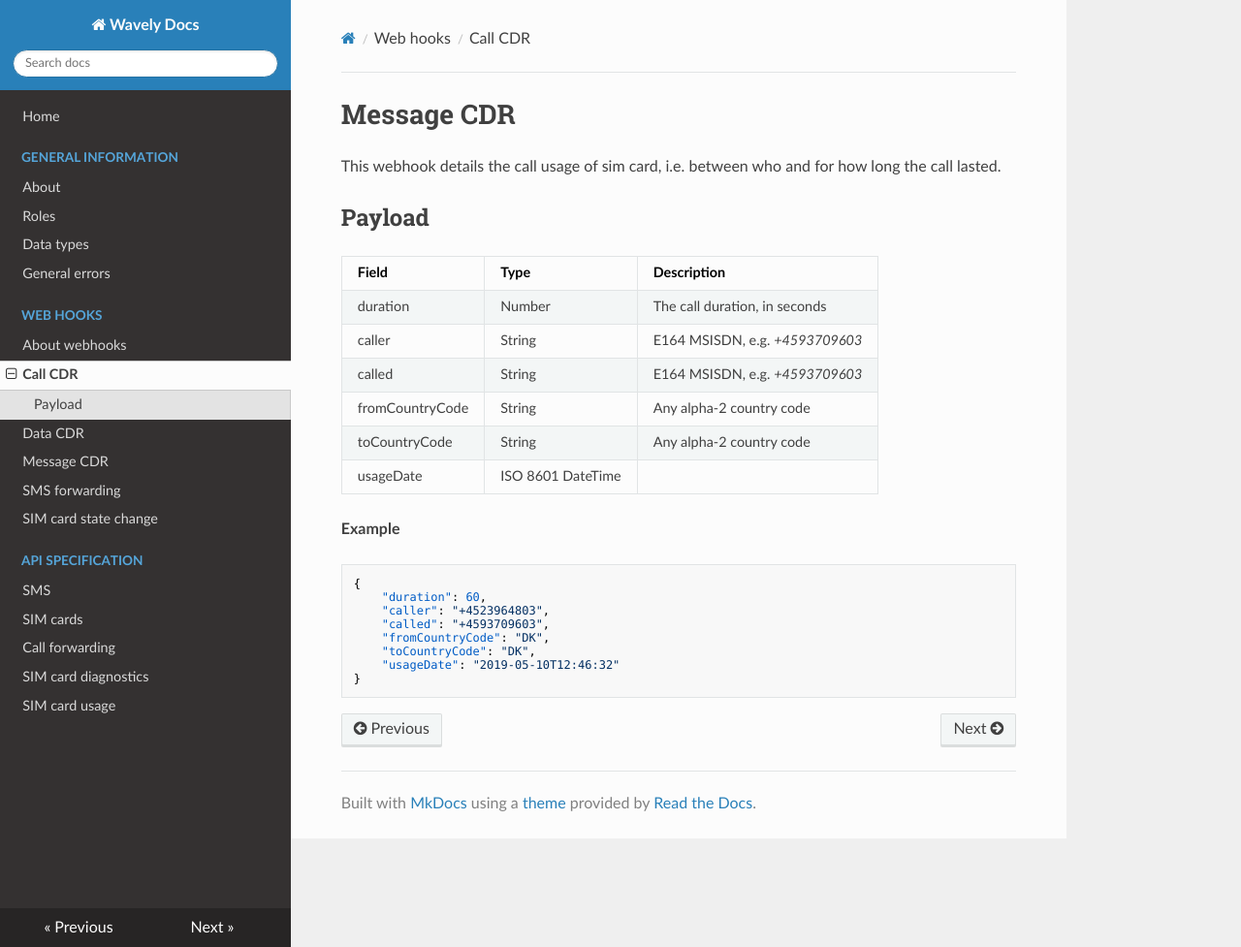
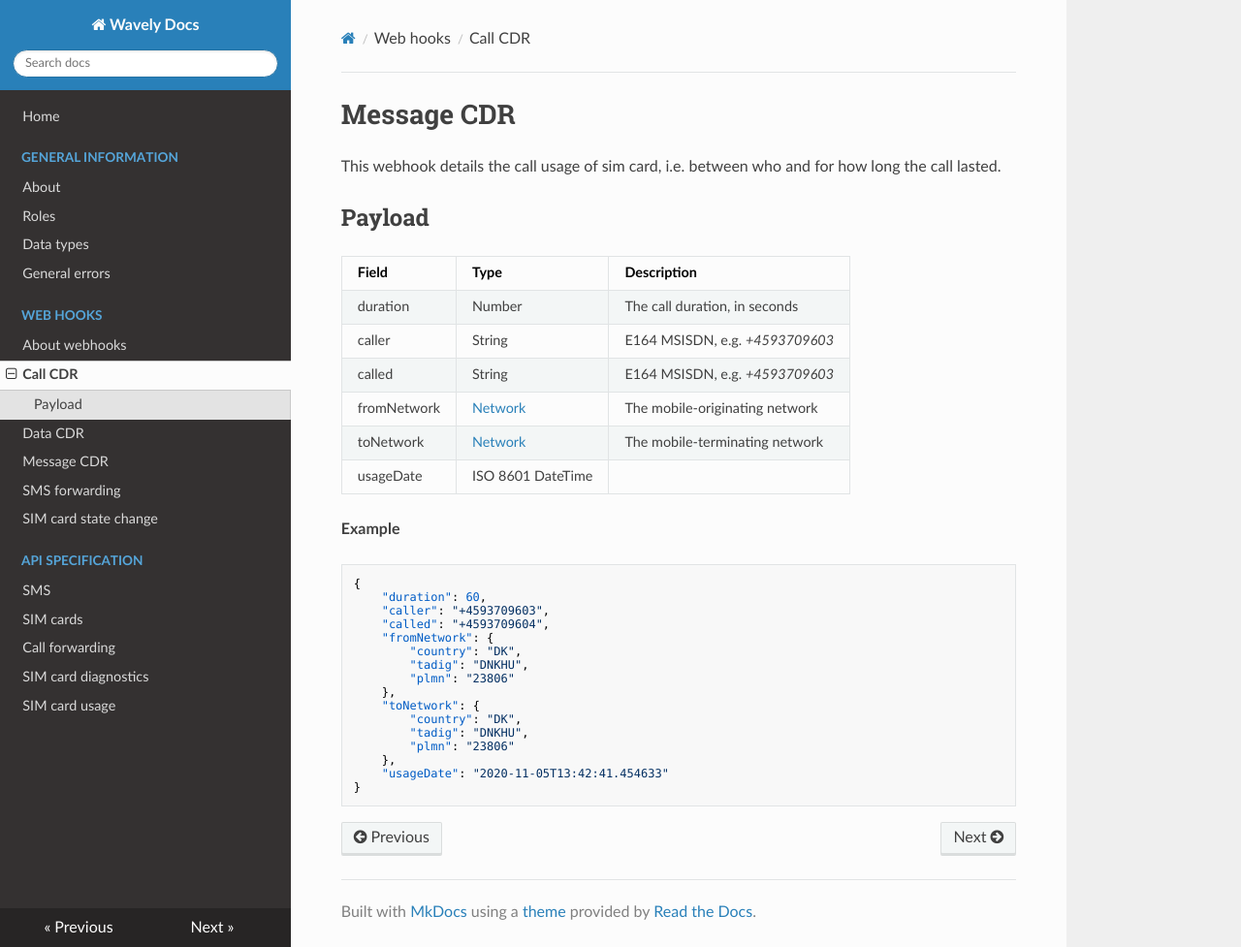
Before and after one commit to Wavelyio/wavely-docs, an MkDocs documentation site: the page built from docs/webhooks/call-cdr.md, in a window 1280 px wide and 977 px high. Shown: the whole window at 97% size. Built offline with MkDocs 1.6.1, drawn with Linux system fonts in a browser that asks for light colours; nearby versions of some CDN libraries; old or Windows-style settings are respelled for this version of MkDocs.

Commit message:
Describe Call CDR webhook

````diff
--- a/docs/webhooks/call-cdr.md
+++ b/docs/webhooks/call-cdr.md
@@ -9,19 +9,27 @@ Field        | Type          | Description
 duration | Number | The call duration, in seconds
 caller | String | E164 MSISDN, e.g. *+4593709603*
 called | String | E164 MSISDN, e.g. *+4593709603*
-fromCountryCode | String | Any alpha-2 country code
-toCountryCode | String | Any alpha-2 country code
+fromNetwork | [Network](/general-information/data-types/#network) | The mobile-originating network
+toNetwork | [Network](/general-information/data-types/#network) | The mobile-terminating network
 usageDate | ISO 8601 DateTime |
 
 **Example**
 
 ```json
 {
-	"duration": 60,
-	"caller": "+4523964803",
-	"called": "+4593709603",
-	"fromCountryCode": "DK",
-	"toCountryCode": "DK",
-	"usageDate": "2019-05-10T12:46:32"
+    "duration": 60,
+    "caller": "+4593709603",
+    "called": "+4593709604",
+    "fromNetwork": {
+        "country": "DK",
+        "tadig": "DNKHU",
+        "plmn": "23806"
+    },
+    "toNetwork": {
+        "country": "DK",
+        "tadig": "DNKHU",
+        "plmn": "23806"
+    },
+    "usageDate": "2020-11-05T13:42:41.454633"
 }
 ```
````
Also changed, not shown: docs/webhooks/msg-cdr.md (+2 -1 lines).
